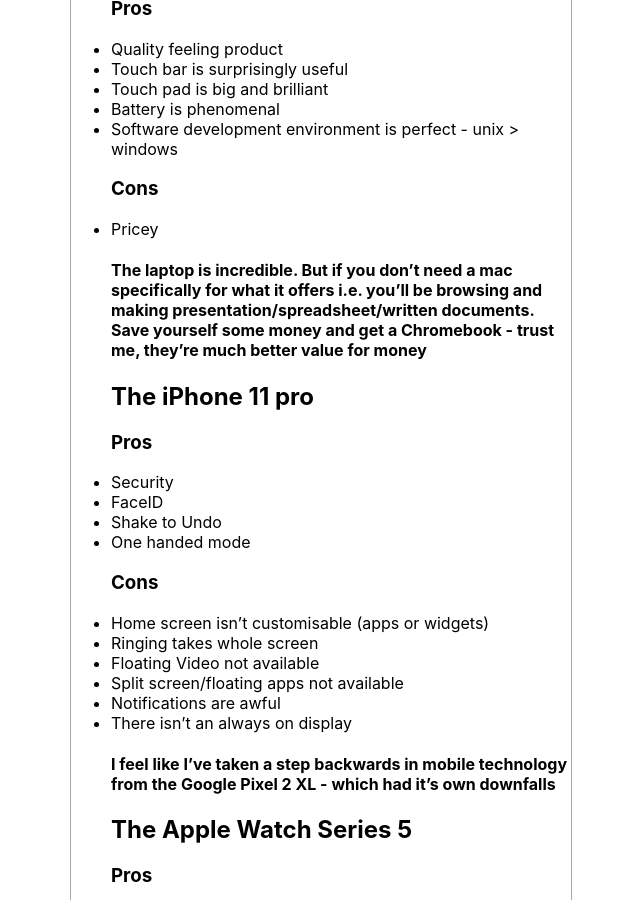
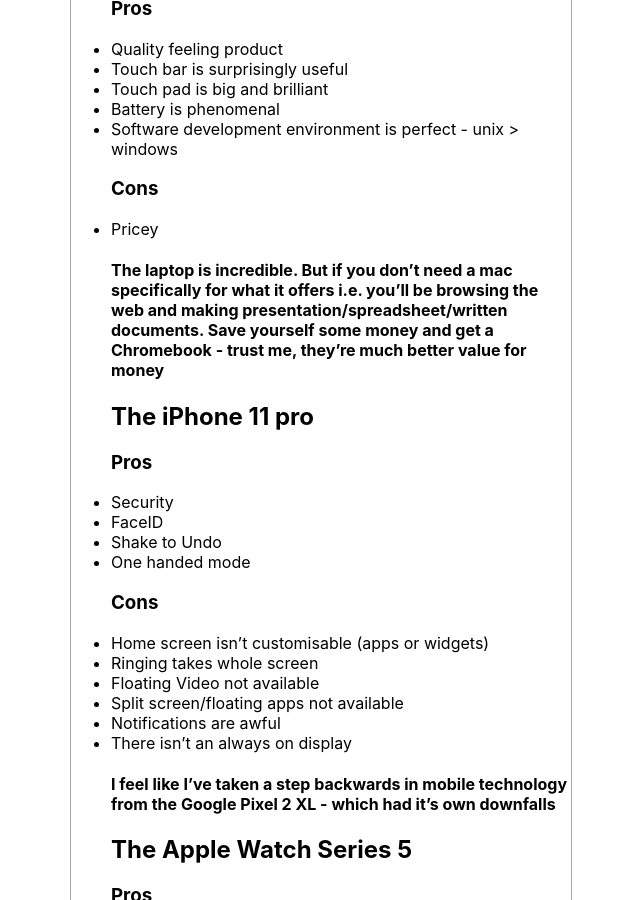
Before and after one commit to rajBar/blogs, a Jekyll site: the page built from articles/apples-and-oranges/index.md, in a window 1280 px wide and 900 px high, scrolled down 3217 px. Shown: the whole window, without its empty margins (62-702 px from the left). Built offline with Jekyll 4.4.1, drawn with Linux system fonts in a browser that asks for light colours.

Commit message:
changing text

```diff
--- a/articles/apples-and-oranges/index.md
+++ b/articles/apples-and-oranges/index.md
@@ -16,7 +16,7 @@
     - Software development environment is perfect - unix > windows
     ### Cons
     - Pricey
-    #### The laptop is incredible. But if you don't need a mac specifically for what it offers i.e. you'll be browsing and making presentation/spreadsheet/written documents. Save yourself some money and get a Chromebook - trust me, they're much better value for money
+    #### The laptop is incredible. But if you don't need a mac specifically for what it offers i.e. you'll be browsing the web and making presentation/spreadsheet/written documents. Save yourself some money and get a Chromebook - trust me, they're much better value for money
     ## The iPhone 11 pro
     ### Pros
     - Security
```
